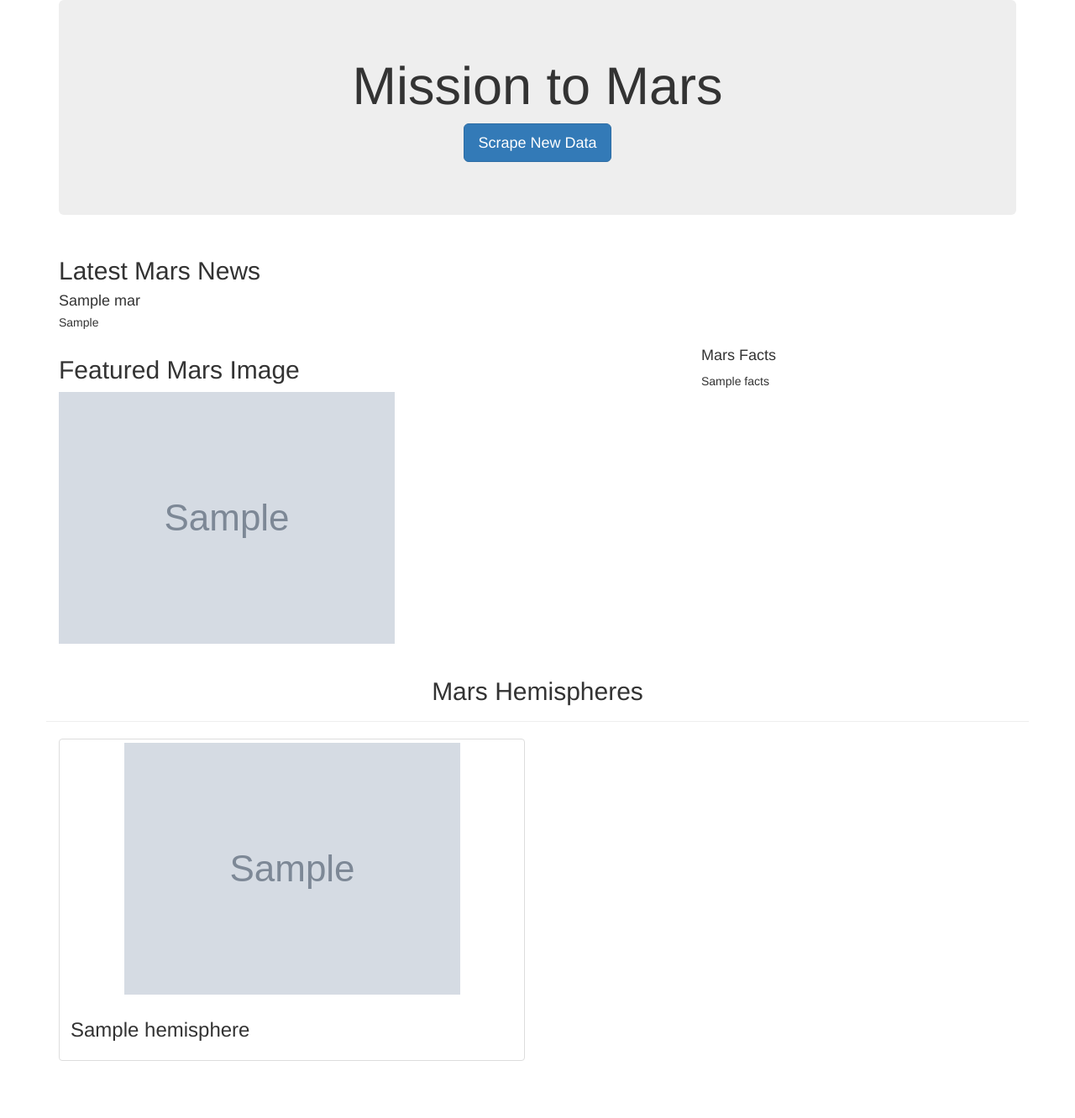
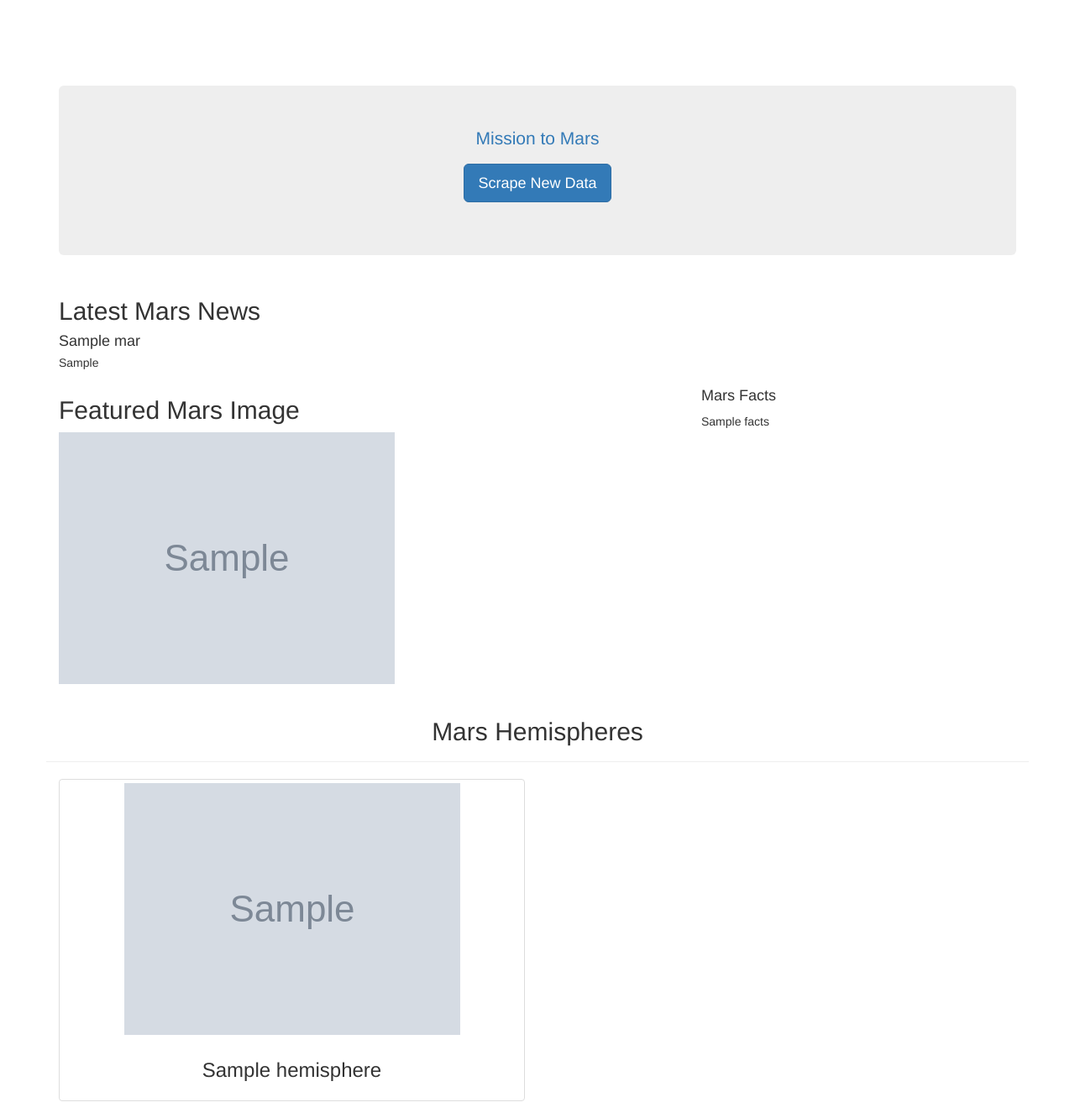
Before and after one commit to squiresstewart/Mission-to-Mars, a Flask app: page / in a window 1280 px wide. Shown: the whole page at 84% size. Before the commit the page ends 1264 px from the top, so only its background shows below. Run offline with Flask 2, Linux system fonts and the light colour scheme; grey boxes marked "Sample" are stand-in pictures; a database or web service that is not in the repository returns one stand-in record (values such as "Sample title"); parts of the project's set-up code (start-up, migrations or seed data) failed here and were passed over; some libraries are stand-ins or nearby versions.

Commit message:
submitted

```diff
--- a/templates/index.html
+++ b/templates/index.html
@@ -1,6 +1,7 @@
 <!DOCTYPE html>
 <html lang="en">
   <head>
+
     <meta charset="UTF-8" />
     <meta name="viewport" content="width=device-width, initial-scale=1.0" />
     <meta http-equiv="X-UA-Compatible" content="ie=edge" />
@@ -8,13 +9,20 @@
     <link
       rel="stylesheet"
       href="https://maxcdn.bootstrapcdn.com/bootstrap/3.3.7/css/bootstrap.min.css"
+
     />
+    <nav class="navbar navbar-light bg-light">
+      <span class="navbar-brand mb-0 h1"></span>
+    </nav>
   </head>
   <body>
     <div class="container">
       <!-- Add Jumbotron to Header -->
       <div class="jumbotron text-center">
-        <h1>Mission to Mars</h1>
+        <p class="text-primary">
+          Mission to Mars
+        </p>
+
         <!-- Add a button to activate scraping script -->
         <p><a class="btn btn-primary btn-lg" href="/scrape" role="button">Scrape New Data</a></p>
       </div>
@@ -65,7 +73,7 @@
           <div class="thumbnail">
             <img src="{{hemisphere.img_url | default('static/images/error.png', true)}}" alt="...">
             <div class="caption">
-              <h3>{{hemisphere.title}}</h3>
+              <h3 class="text-center">{{hemisphere.title}}</h3>
             </div>
           </div>
         </div>
```
Also changed, not shown: 3 other files.
